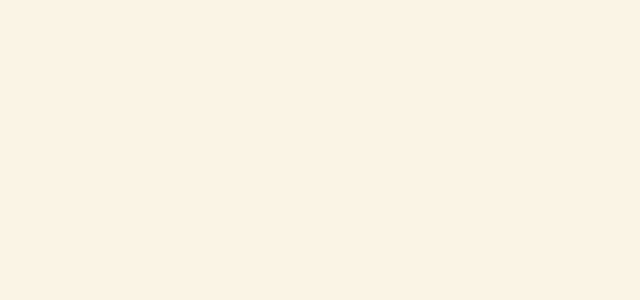
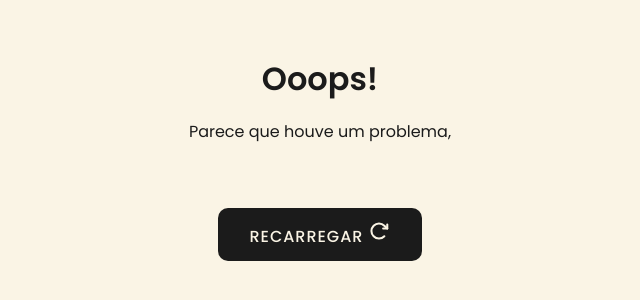
Before and after one commit to larascremin/donations-web-app, a React (Vite) app: page /error in a window 1280 px wide. Shown: the part 242-542 px from the top of the page, without its empty margins (320-960 px from the left). Built offline with nearby package versions, Linux system fonts and the light colour scheme.

Commit message:
errors dynamic structure

```diff
--- a/src/pages/Errors/index.jsx
+++ b/src/pages/Errors/index.jsx
@@ -1,8 +1,35 @@
 import React from "react";
 import "./style.css";
+import { ArrowClockwise } from "phosphor-react";
+import MOON_SVG from "../../assets/vectors/moon";
+import PLUS_SVG from "../../assets/vectors/plus";
+import TRIANGLE_SVG from "../../assets/vectors/triangle";
+import HALF_MOON_SGV from "../../assets/vectors/half-moon";
+import HEART_SVG from "../../assets/vectors/heart";
+import POLYGON_SVG from "../../assets/vectors/polygon";
 
-function Errors() {
-  return <div></div>;
+function Errors({ errorMessage }) {
+  return (
+    <div className="error-page">
+      {/* <MOON_SVG color={"var(--l-yellow)"} className="error-v01" /> */}
+      <div className="error-content">
+        <h1>Ooops!</h1>
+        <p>
+          Parece que houve um problema, <br />
+          {errorMessage}
+        </p>
+        <button className="std-button">
+          RECARREGAR <ArrowClockwise size={22} color="#faf4e5" weight="bold" />
+        </button>
+      </div>
+      <div className="error-vectors">
+        {/* <PLUS_SVG color={"var(--l-blue)"} className="error-v02" />
+        <HALF_MOON_SGV color={"var(--green)"} className="error-v04" />
+        <HEART_SVG color={"var(--l-pink)"} className="error-v05" />
+        <TRIANGLE_SVG color={"var(--l-green)"} className="error-v03" /> */}
+      </div>
+    </div>
+  );
 }
 
 export default Errors;
--- a/src/pages/Errors/style.css
+++ b/src/pages/Errors/style.css
@@ -0,0 +1,47 @@
+.error-page {
+  display: flex;
+  flex-direction: column;
+  height: 100vh;
+}
+
+.error-page h1 {
+  font-weight: 600;
+}
+
+.error-page button {
+  margin-top: 3rem;
+  padding: 0.75rem 2rem;
+}
+
+.error-content {
+  flex: 1;
+  display: flex;
+  flex-direction: column;
+  justify-content: center;
+  align-items: center;
+}
+
+.error-v01 {
+  transform: rotate(110deg);
+  margin: 8% 0 0 8%;
+}
+
+.error-v02 {
+  transform: rotate(-50deg);
+  margin: 0 0 16% 20%;
+}
+
+.error-v03 {
+  transform: rotate(-40deg);
+  margin: 0 0 20% 0;
+}
+
+.error-v04 {
+  transform: scale(3) rotate(40deg);
+  margin: 0 0% 8% 0;
+}
+
+.error-v06 {
+  transform: rotate(40deg);
+  margin: 0 0% 8% 0;
+}
```
